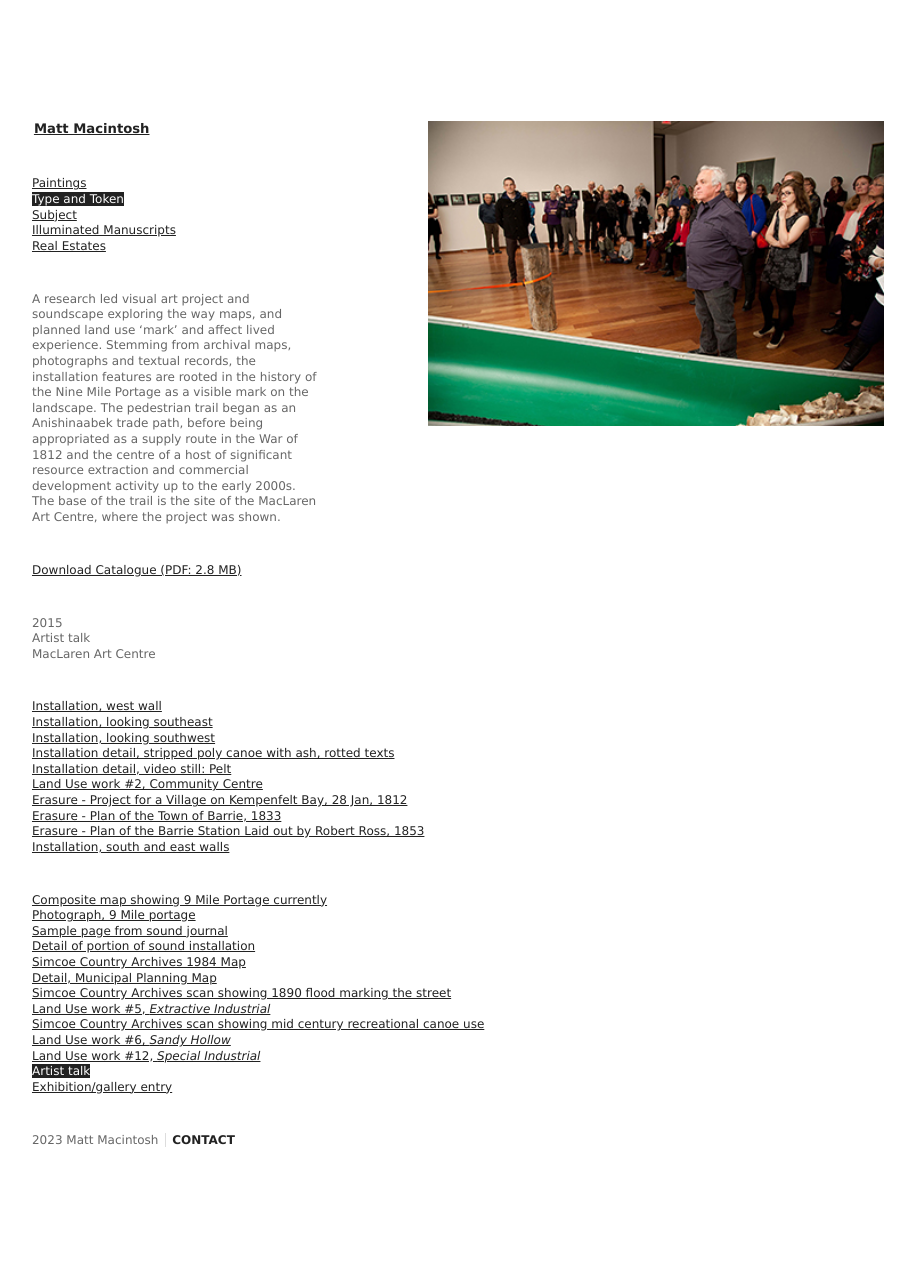
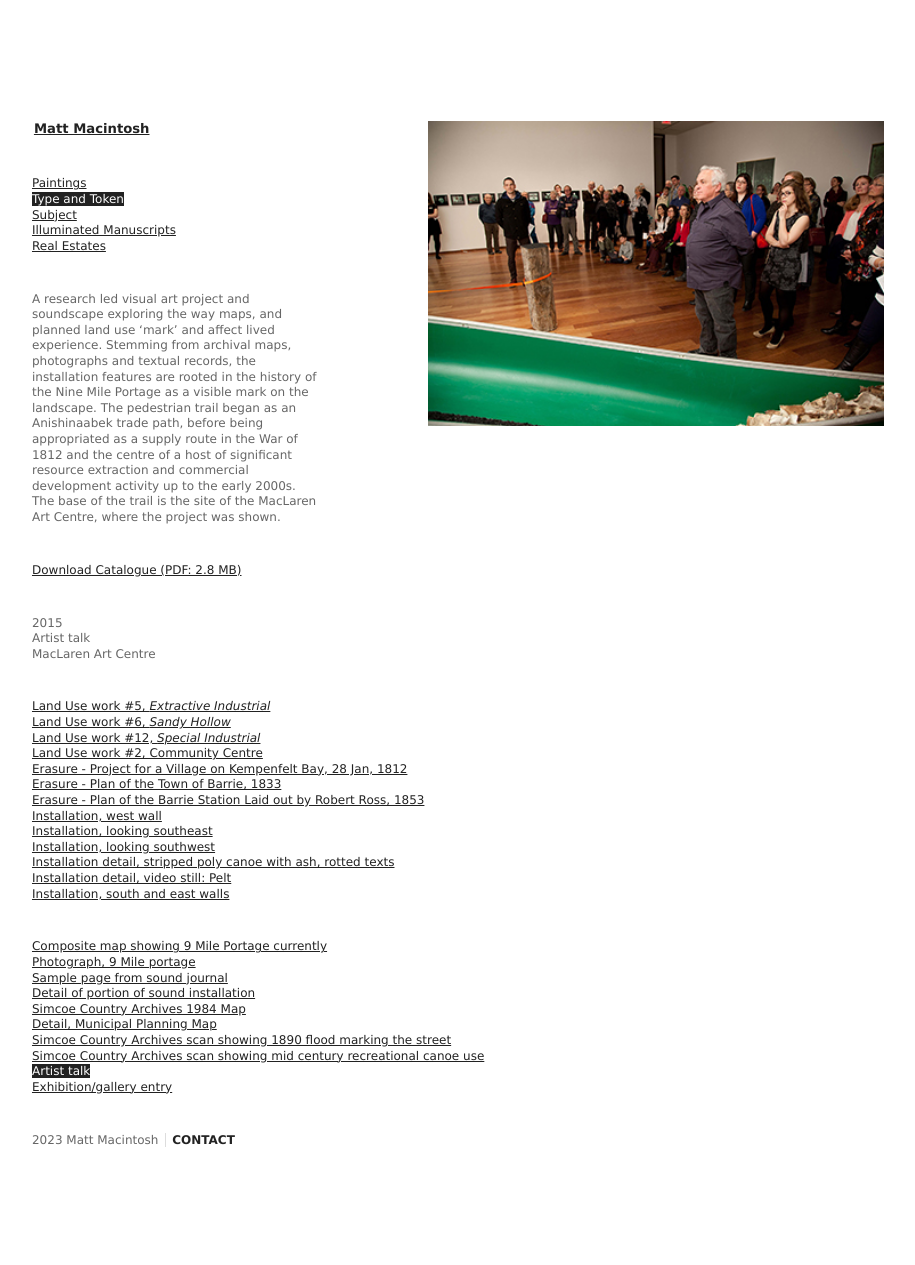
Before and after one commit to mattmacintosh/mattmacintosh.github.io, a Jekyll site: the page built from type-token-eight.html, in a window 1280 px wide. Shown: the whole page, without its empty margins (52-967 px from the left). Built offline with Jekyll 4.4.1, drawn with Linux system fonts in a browser that asks for light colours; some of the changed lines change nothing that is shown.

Commit message:
Further rearrange Type and Token nav lists

```diff
--- a/_includes/type-token-meta.html
+++ b/_includes/type-token-meta.html
@@ -7,11 +7,9 @@
 		<div role="complementary" class="section-access">
 			<nav aria-label="Type and Token Main Images" role="navigation">
 				<ul class="section">
-					<li><a {% if page.id contains ' type-token-1one' %}aria-current="page"{% endif %} href="/tt/type-token-one/">Installation, west wall</a></li>
-					<li><a {% if page.id contains ' type-token-2two' %}aria-current="page"{% endif %} href="/tt/type-token-two/">Installation, looking southeast</a></li>
-					<li><a {% if page.id contains ' type-token-3three' %}aria-current="page"{% endif %} href="/tt/type-token-three/">Installation, looking southwest</a></li>
-					<li><a {% if page.id contains ' type-token-4four' %}aria-current="page"{% endif %} href="/tt/type-token-four/">Installation detail, stripped poly canoe with ash, rotted texts</a></li>
-					<li><a {% if page.id contains ' type-token-5five' %}aria-current="page"{% endif %} href="/tt/type-token-five/">Installation detail, video still: Pelt</a></li>
+					<li><a {% if page.id contains ' type-token-17seventeen' %}aria-current="page"{% endif %} href="/tt/type-token-seventeen/">Land Use work #5, <em>Extractive Industrial</em></a></li>
+					<li><a {% if page.id contains ' type-token-19nineteen' %}aria-current="page"{% endif %} href="/tt/type-token-nineteen/">Land Use work #6, <em>Sandy Hollow</em></a></li>
+					<li><a {% if page.id contains ' type-token-20twenty' %}aria-current="page"{% endif %} href="/tt/type-token-twenty/"> Land Use work #12, <em>Special Industrial</em></a></li>
 					<li><a {% if page.id contains ' type-token-6six' %}aria-current="page"{% endif %} href="/tt/type-token-six/">Land Use work #2, Community Centre</a></li>
 					<li>
             <ul>
@@ -20,6 +18,11 @@
 					    <li><a {% if page.id contains ' type-token-6csix' %}aria-current="page"{% endif %} href="/tt/type-token-sixc/">Erasure - Plan of the Barrie Station Laid out by Robert Ross, 1853</a></li>
             </ul>
           </li>
+					<li><a {% if page.id contains ' type-token-1one' %}aria-current="page"{% endif %} href="/tt/type-token-one/">Installation, west wall</a></li>
+					<li><a {% if page.id contains ' type-token-2two' %}aria-current="page"{% endif %} href="/tt/type-token-two/">Installation, looking southeast</a></li>
+					<li><a {% if page.id contains ' type-token-3three' %}aria-current="page"{% endif %} href="/tt/type-token-three/">Installation, looking southwest</a></li>
+					<li><a {% if page.id contains ' type-token-4four' %}aria-current="page"{% endif %} href="/tt/type-token-four/">Installation detail, stripped poly canoe with ash, rotted texts</a></li>
+					<li><a {% if page.id contains ' type-token-5five' %}aria-current="page"{% endif %} href="/tt/type-token-five/">Installation detail, video still: Pelt</a></li>
 					<li><a {% if page.id contains ' type-token-7seven' %}aria-current="page"{% endif %} href="/tt/type-token-seven/">Installation, south and east walls</a></li>
 				</ul>
 			</nav>
@@ -35,10 +38,7 @@
 					<li><a {% if page.id contains ' type-token-14fourteen' %}aria-current="page"{% endif %} href="/tt/type-token-fourteen/">Simcoe Country Archives 1984 Map</a></li>
 					<li><a {% if page.id contains ' type-token-15fifteen' %}aria-current="page"{% endif %} href="/tt/type-token-fifteen/">Detail, Municipal Planning Map</a></li>
 					<li><a {% if page.id contains ' type-token-16sixteen' %}aria-current="page"{% endif %} href="/tt/type-token-sixteen/">Simcoe Country Archives scan showing 1890 flood marking the street</a></li>
-					<li><a {% if page.id contains ' type-token-17seventeen' %}aria-current="page"{% endif %} href="/tt/type-token-seventeen/">Land Use work #5, <em>Extractive Industrial</em></a></li>
 					<li><a {% if page.id contains ' type-token-18eighteen' %}aria-current="page"{% endif %} href="/tt/type-token-eighteen/">Simcoe Country Archives scan showing mid century recreational canoe use</a></li>
-					<li><a {% if page.id contains ' type-token-19nineteen' %}aria-current="page"{% endif %} href="/tt/type-token-nineteen/">Land Use work #6, <em>Sandy Hollow</em></a></li>
-					<li><a {% if page.id contains ' type-token-20twenty' %}aria-current="page"{% endif %} href="/tt/type-token-twenty/"> Land Use work #12, <em>Special Industrial</em></a></li>
 					<li><a {% if page.id contains ' type-token-8eight' %}aria-current="page"{% endif %} href="/tt/type-token-eight/">Artist talk</a></li>
 					<li><a {% if page.id contains ' type-token-9nine' %}aria-current="page"{% endif %} href="/tt/type-token-nine/">Exhibition/gallery entry</a></li>
 				</ul>
--- a/_layouts/default.html
+++ b/_layouts/default.html
@@ -43,7 +43,7 @@
       <nav aria-label="main-menu" role="navigation" id="main-access" class="main-access">
         <ul class="section">
           <li><a {% if page.id contains 'paintings ' %}class="active-project" {% endif %} href="/paintings/fifteen/">Paintings</a></li>
-          <li><a {% if page.id contains 'type-token ' %}class="active-project" {% endif %} href="/tt/type-token-one/">Type and Token</a></li>
+          <li><a {% if page.id contains 'type-token ' %}class="active-project" {% endif %} href="/tt/type-token-seventeen/">Type and Token</a></li>
           <li><a {% if page.id contains 'subject ' %}class="active-project" {% endif %} href="/subject/subject-one/">Subject</a></li>
           <li><a {% if page.id contains 'illuminated ' %}class="active-project" {% endif %} href="/im/al-qur-an/">Illuminated Manuscripts</a></li>
           <li><a {% if page.id contains 'real-estates ' %}class="active-project" {% endif %} href="/real-estates/real-estates-one/">Real Estates</a></li>
```
